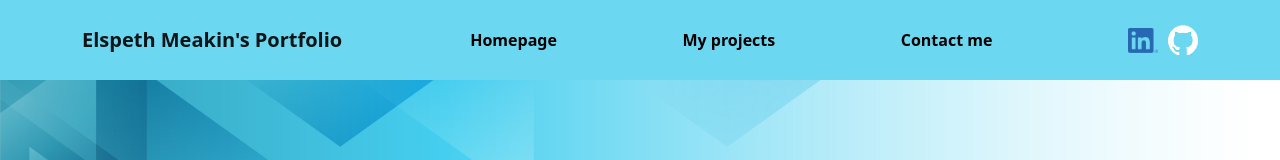
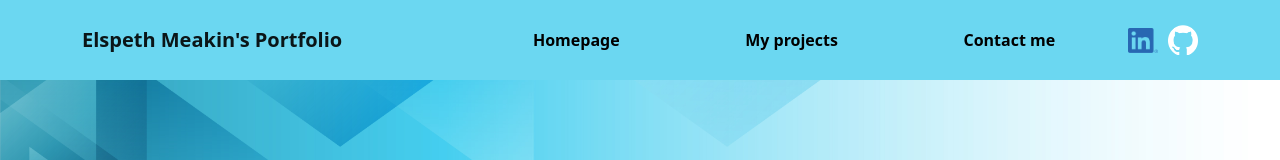
Before and after one commit to Moobell1212/Elspeth-Meakin-s-react-portfolio, a React (Create React App) app in the folder portfolio/: page / in a window 1280 px wide. Shown: the top 160 px of the page. Built offline with nearby package versions, Linux system fonts and the light colour scheme; no server answers.

Commit message:
navbar links alignment to center

```diff
--- a/portfolio/src/components/Navbar/style.css
+++ b/portfolio/src/components/Navbar/style.css
@@ -7,6 +7,12 @@
     padding-right: 7rem;
     font-weight: bold !important;
 }
+
+.me-auto {
+    margin:auto !important;
+    justify-content: center;
+}
+
 
 .link {
     display: inline-block;
```
